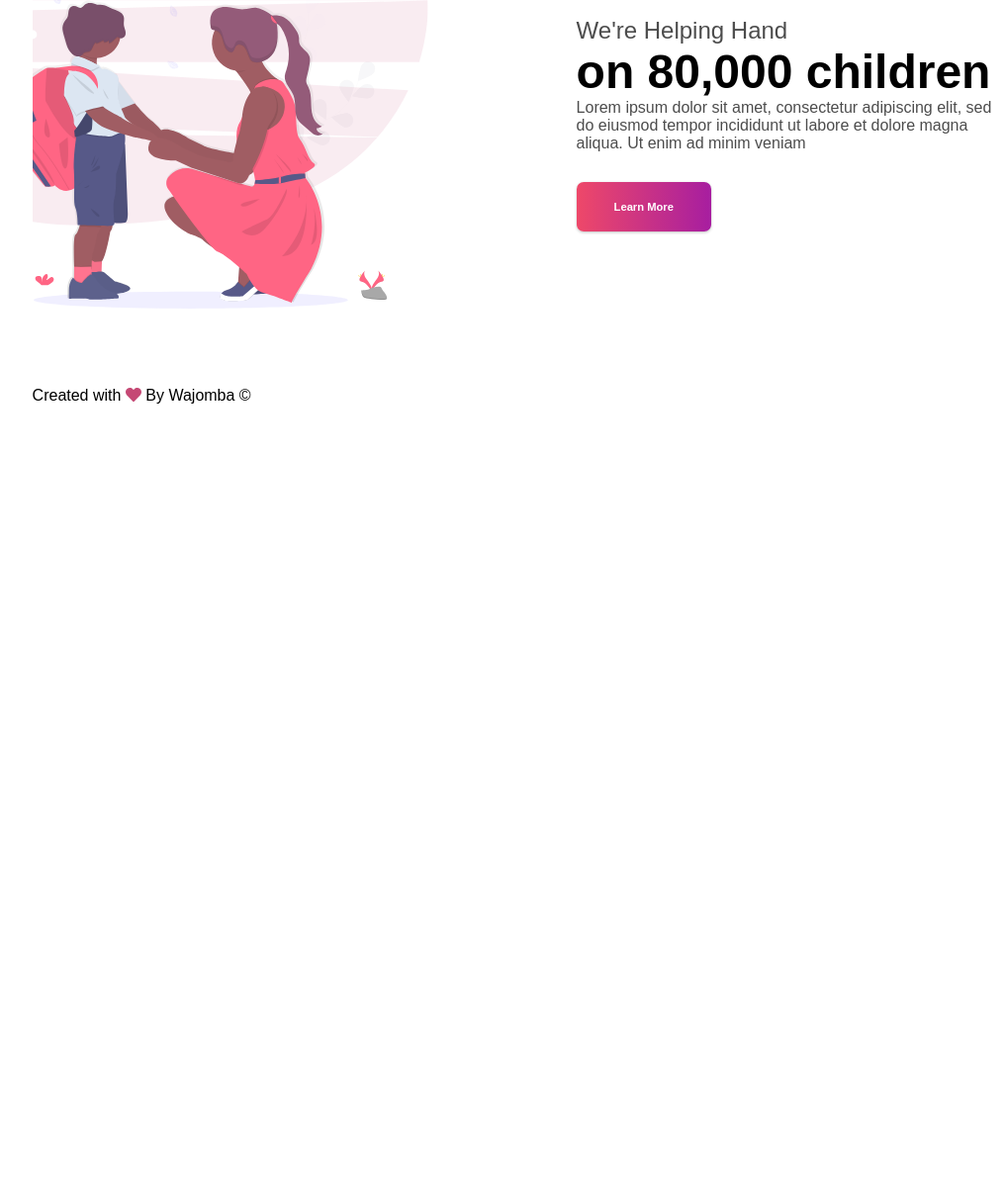
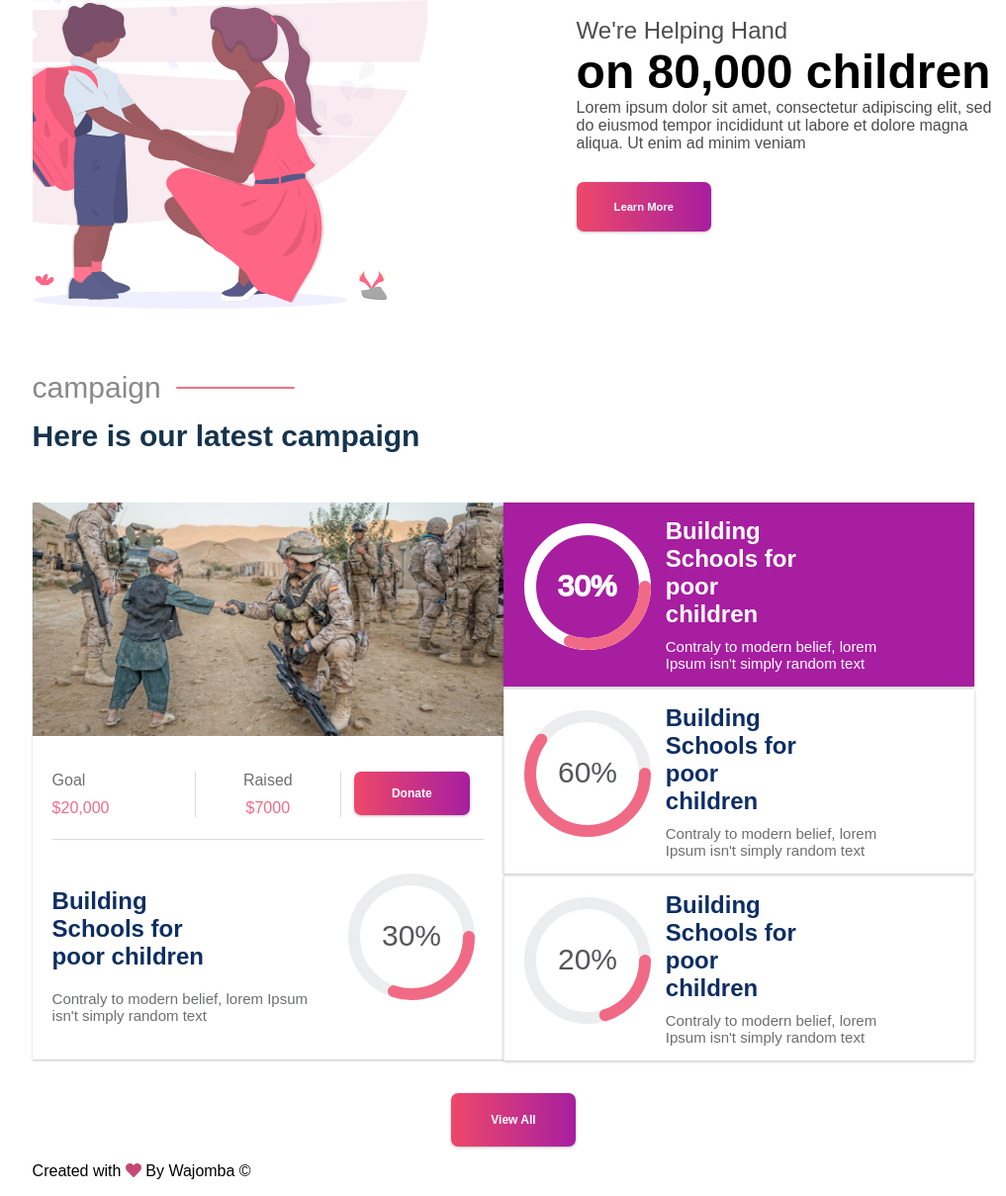
Before and after one commit to younggeeks/childcare-UII, a Gatsby site: page / in a window 1280 px wide. Shown: the part 1041-2250 px from the top of the page at 99% size, without its empty margins (121-1138 px from the left). Before the commit the page ends 1466 px from the top, so only its background shows below. Built offline with nearby package versions, Linux system fonts and the light colour scheme; Gatsby itself is replaced by a stand-in of ours.

Commit message:
add latest campaign section

```diff
--- /dev/null
+++ b/src/components/Card.jsx
@@ -0,0 +1,51 @@
+import React from "react"
+
+import Button from "./Button"
+import ProgressCircle from "./ProgressCircle"
+import ListItem from "./ListItem"
+
+import "./card.scss"
+
+export default class Card extends React.Component {
+  render() {
+    return (
+      <div className="card">
+        <div className="grid-content image-content">
+          <div className="bg-img"></div>
+        </div>
+        <div className="grid-content">
+          <div className="grid-donation">
+            <div className="grid-donation__item">
+              <div className="item left-item">
+                <div className="text">Goal</div>{" "}
+                <div className="amount">$20,000</div>
+              </div>
+              <div className="item middle-item">
+                <div className="text">Raised</div>{" "}
+                <div className="amount">$7000</div>
+              </div>
+              <div className="item right-item">
+                <Button className="btn-donate">Donate</Button>
+              </div>
+            </div>
+          </div>
+        </div>
+        <div className="grid-content">
+          <div className="card-grid">
+            <div className="grid-item__text">
+              <div className="grid-item__text__header">
+                Building Schools for poor children
+              </div>
+              <div className="grid-item__text__content">
+                Contraly to modern belief, lorem Ipsum isn't simply random text
+              </div>
+            </div>
+            <div className="grid-item__percentage">
+              <ProgressCircle height={140} strokeWidth={12} progress={30} />
+            </div>
+          </div>
+        </div>
+      </div>
+    )
+  }
+}
--- /dev/null
+++ b/src/components/LatestCampaign.jsx
@@ -0,0 +1,51 @@
+import React from "react"
+
+import styled from "styled-components"
+import PrimaryBtn from "./Button"
+import Card from "./Card"
+import ListItem from "./ListItem"
+import Button from './Button'
+
+import "./latest-campaign.scss"
+
+const LCimage = styled.div`
+  background: url(${props => props.image}) no-repeat right;
+  background-size: 401px;
+
+  @media (max-width: 1400px) {
+    background-size: 500px;
+  }
+  @media (max-width: 1230px) {
+    background-size: 350px;
+  }
+  @media (max-width: 990px) {
+    background-size: 250px;
+  }
+  @media (max-width: 850px) {
+    display: none;
+  }
+`
+
+export default class LatestCampaign extends React.Component {
+  render() {
+    return (
+      <div className="latest-campaign-content">
+        <div className="lc-header">campaign <div className="news-section__blog-bar"></div></div>
+        <div className="lc-title">Here is our latest campaign</div>
+        <div className="wrapper">
+          <div className="lc-card">
+            <Card />
+          </div>
+          <div className="lc-list">
+            <ListItem progress={30} selected={true} />
+            <ListItem progress={60} />
+            <ListItem progress={20} />
+          </div>
+        </div>
+        <div className="viewAll">
+          <Button className="btn-view-all">View All</Button>
+        </div>
+      </div>
+    )
+  }
+}
--- /dev/null
+++ b/src/components/ListItem.jsx
@@ -0,0 +1,32 @@
+import React from "react"
+
+import ProgressCircle from "./ProgressCircle"
+
+import "./list-item.scss"
+
+const ListItem = ({ progress, selected }) => {
+  return (
+    <div className={`li-content ${selected ? "li-selected" : ""}`}>
+      <div className="li-card-grid">
+        <div className="li-grid-item__percentage">
+          <ProgressCircle
+            height={140}
+            strokeWidth={12}
+            progress={progress}
+            selected={selected}
+          />
+        </div>
+        <div className="li-grid-item__text">
+          <div className={`li-text-header ${selected ? "li-selected" : ""}`}>
+            Building Schools for poor children
+          </div>
+          <div className={`li-text-content ${selected ? "li-selected" : ""}`}>
+            Contraly to modern belief, lorem Ipsum isn't simply random text
+          </div>
+        </div>
+      </div>
+    </div>
+  )
+}
+
+export default ListItem
--- /dev/null
+++ b/src/components/ProgressCircle.jsx
@@ -0,0 +1,47 @@
+import React from "react";
+import './progress-circle.scss';
+
+const ProgressCircle = ({ height, strokeWidth, progress, selected }) => {
+  const radius = height / 2 - strokeWidth
+  const circumference = radius * 2 * Math.PI
+  const offset = circumference - (progress / 100) * circumference
+  return (
+    <svg className="progress" width={height} height={height}>
+      <circle
+        className="progress__circle__outer"
+        stroke={`${selected ? "white" : "#ecedee"}`}
+        stroke-width={strokeWidth}
+        fill="transparent"
+        r={radius}
+        cx={height / 2}
+        cy={height / 2}
+      />
+      <text
+        x="50%"
+        y="50%"
+        text-anchor="middle"
+        stroke-width="2px"
+        font-size="30px"
+        font-weight="400px"
+        fill={`${selected ? "white" : "#555659"}`}
+        dy=".3em"
+        id={selected}
+      >
+        {progress}%
+      </text>
+      <circle
+        className="progress__circle__inner"
+        stroke="#f16a85"
+        stroke-width={strokeWidth}
+        fill="transparent"
+        r={radius}
+        cx={height / 2}
+        cy={height / 2}
+        strokeDasharray={`${circumference} ${circumference}`}
+        strokeDashoffset={offset}
+      />
+    </svg>
+  )
+}
+
+export default ProgressCircle
--- /dev/null
+++ b/src/components/card.scss
@@ -0,0 +1,84 @@
+.card {
+  // border: 1px solid #d3d3d3;
+  box-shadow: 0 1px 2px rgba(0, 0, 0, 0.25);
+  height: 99.3%;
+}
+
+.bg-img {
+  background-size: cover;
+  min-height: 236px;
+  background-position: center;
+  background-image: url("../images/soldier.jpg");
+}
+
+.grid-content {
+  padding: 14px 20px 14px 20px;
+}
+.image-content {
+  padding: 0px;
+}
+
+.grid-donation {
+  display: grid;
+  height: 90px;
+  grid-gap: 30px;
+  align-items: center;
+  border-bottom: 1px solid #dadce3;
+
+  &__item {
+    display: grid;
+    grid-template-columns: 1fr 1fr 1fr;
+    grid-template-rows: 1fr;
+    .item {
+      justify-self: center;
+      .text {
+        color: #6d6e70;
+      }
+      .amount {
+        padding-top: 10px;
+        color: #f16a85;
+      }
+      .btn-donate {
+        padding: 15px 38px;
+        font-weight: bold;
+        font-size: 12px;
+        cursor: pointer;
+      }
+    }
+    .middle-item {
+      width: 100%;
+      text-align: center;
+      justify-self: center;
+      border-right: 1px solid #dadce3;
+      border-left: 1px solid #dadce3;
+    }
+    .left-item {
+      text-align: left;
+      justify-self: left;
+    }
+  }
+}
+
+.card-grid {
+  display: grid;
+  grid-template-columns: 2fr 1fr;
+  padding: 15px 15px, 0px 15px;
+  margin-bottom: 3px;
+}
+.grid-item__text__header {
+  width: 60%;
+  padding-top: 20px;
+  font-weight: 800;
+  font-size: 150%;
+  color: #0d2e63;
+}
+.grid-item__text__content {
+  width: 90%;
+  padding-top: 20px;
+  color: #6d6e70;
+  font-size: 15px;
+  font-weight: 400;
+}
+.grid-item__percentage{
+  justify-self: center;
+}
--- /dev/null
+++ b/src/components/latest-campaign.scss
@@ -0,0 +1,42 @@
+.latest-campaign-content {
+  .lc-header {
+    display: flex;
+    color: #8a888b;
+    font-size: 30px;
+    font-weight: 400;
+    margin-bottom: 15px;
+    align-items: center;
+    .news-section__blog-bar {
+      display: flex;
+      background: rgba(238, 72, 105, 0.79);
+      width: 120px;
+      height: 2px;
+      border-radius: 5px;
+      margin-left: 15px;
+    }
+  }
+  .lc-title {
+    display: flex;
+    color: #16344d;
+    font-weight: 700;
+    font-size: 30px;
+    padding-bottom: 50px;
+  }
+  .viewAll {
+    width: 100%;
+    text-align: center;
+    justify-content: center;
+    padding-top: 30px;
+    .btn-view-all {
+      padding: 20px 40px;
+        font-weight: bold;
+        font-size: 12px;
+        cursor: pointer;
+    }
+  }
+}
+.wrapper {
+  display: grid;
+  grid-template-columns: 1fr 1fr;
+  padding-right: 20px;
+}
--- a/src/components/layout.js
+++ b/src/components/layout.js
@@ -12,6 +12,7 @@ import styled from "styled-components"
 import Header from "./header.jsx"
 import "./layout.css"
 import LayoutContainer from "./layout-container.jsx"
+import LatestCampaign from './LatestCampaign'
 import MotherChild from './MotherChild';
 import { FontAwesomeIcon } from "@fortawesome/react-fontawesome"
 import { faHeart } from "@fortawesome/free-solid-svg-icons"
@@ -32,6 +33,7 @@ const Layout = ({ children }) => {
       <Header siteTitle={data.site.siteMetadata.title} />
       <main>{children}</main>
       <MotherChild/>
+      <LatestCampaign />
 
       <footer>
         <p>
--- /dev/null
+++ b/src/components/list-item.scss
@@ -0,0 +1,32 @@
+.lc-list {
+  // border: 1px solid #d3d3d3;
+  height: 99%;
+}
+
+.li-card-grid {
+  display: grid;
+  // grid-template-columns: 150px 200px;
+  grid-template-columns: 1fr 2fr;
+  padding: 15px;
+  margin-bottom: 3px;
+  box-shadow: 0 1px 3px rgba(0, 0, 0, 0.25);
+}
+.li-text-header {
+  width: 50%;
+  font-weight: 800;
+  font-size: 150%;
+  color: #0d2e63;
+}
+.li-text-content {
+  width: 80%;
+  padding-top: 10px;
+  color: #6d6e70;
+  font-size: 15px;
+  font-weight: 400;
+}
+
+.li-selected {
+  background-color: rgba(167, 30, 160, 1);
+  color: white;
+  stroke: white;
+}
--- /dev/null
+++ b/src/components/progress-circle.scss
@@ -0,0 +1,3 @@
+.progress__circle__inner {
+  stroke-linecap: round;
+}
```
Also changed, not shown: src/images/soldier.jpg (added).
